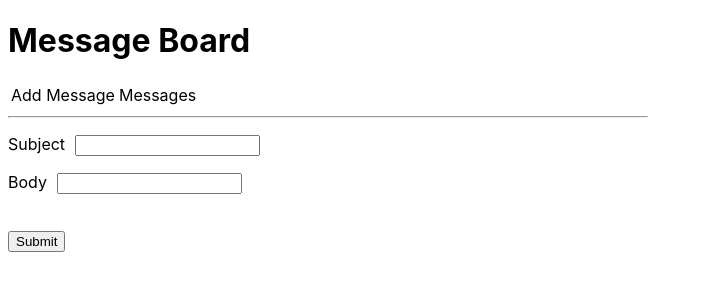
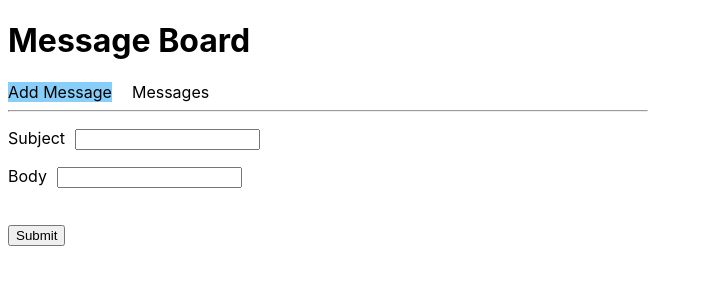
Before and after one commit to learoncero/REACT_Assignments, a React (Vite) app in the folder REACT_Assignment2/: page / in a window 1280 px wide. Shown: the top 300 px of the page, without its empty margins (0-703 px from the left). Built offline with nearby package versions, Linux system fonts and the light colour scheme.

Commit message:
refactoring header and navigation and styling

```diff
--- a/REACT_Assignment2/src/App.tsx
+++ b/REACT_Assignment2/src/App.tsx
@@ -1,6 +1,7 @@
 import { useState } from "react";
 import Header from "./Header";
-import Navigation from "./Navigation";
+import AddMessageView from "./AddMessageView";
+import MessagesView from "./MessagesView";
 
 export type Message = {
   id: number;
@@ -52,14 +53,16 @@ export default function App() {
 
   return (
     <div>
-      <Header />
-      <Navigation
+      <Header
         messages={messages}
         tabIndex={tabIndex}
         onTabChange={onTabChange}
-        onSubmit={onSubmit}
-        onMessageRead={onMessageRead}
       />
+      <hr />
+      {tabIndex === 0 && <AddMessageView onSubmit={onSubmit} />}
+      {tabIndex === 1 && (
+        <MessagesView messages={messages} onMessageRead={onMessageRead} />
+      )}
     </div>
   );
 }
--- a/REACT_Assignment2/src/Header.tsx
+++ b/REACT_Assignment2/src/Header.tsx
@@ -1,7 +1,21 @@
-export default function Header() {
+import { Message } from "./App";
+import Navigation from "./Navigation";
+
+type Props = {
+  messages: Array<Message>;
+  tabIndex: number;
+  onTabChange(tabIndex: number): void;
+};
+
+export default function Header({ messages, tabIndex, onTabChange }: Props) {
   return (
-    <header>
+    <div>
       <h1>Message Board</h1>
-    </header>
+      <Navigation
+        messages={messages}
+        tabIndex={tabIndex}
+        onTabChange={onTabChange}
+      />
+    </div>
   );
 }
--- a/REACT_Assignment2/src/Navigation.css
+++ b/REACT_Assignment2/src/Navigation.css
@@ -2,7 +2,24 @@ hr {
   margin-bottom: 1rem;
 }
 
-td:hover {
-  background-color: #f5f5f5;
+.tabInactive {
+  background: none;
+  color: inherit;
+  border: none;
+  padding: 0;
+  font: inherit;
   cursor: pointer;
+  outline: inherit;
+  margin-right: 20px;
 }
+
+.tabActive {
+  background: lightskyblue;
+  color: inherit;
+  border: none;
+  padding: 0;
+  font: inherit;
+  cursor: pointer;
+  outline: inherit;
+  margin-right: 20px;
+}
--- a/REACT_Assignment2/src/Navigation.tsx
+++ b/REACT_Assignment2/src/Navigation.tsx
@@ -1,49 +1,36 @@
-import AddMessageView from "./AddMessageView";
 import { Message } from "./App";
-import MessagesView from "./MessagesView";
 import "./Navigation.css";
 
 type Props = {
   messages: Array<Message>;
   tabIndex: number;
   onTabChange(tabIndex: number): void;
-  onSubmit(subject: string, body: string): void;
-  onMessageRead(id: number): void;
 };
 
-export default function Navigation({
-  messages,
-  tabIndex,
-  onTabChange,
-  onSubmit,
-  onMessageRead,
-}: Props) {
+export default function Navigation({ messages, tabIndex, onTabChange }: Props) {
   const unreadMessagesCount = messages.filter(
     (message) => !message.read
   ).length;
 
   return (
     <div>
-      <table>
-        <tbody>
-          <tr>
-            <td onClick={() => onTabChange(0)}>Add Message</td>
-            <td onClick={() => onTabChange(1)}>
-              Messages{" "}
-              {unreadMessagesCount > 5
-                ? "5+"
-                : unreadMessagesCount !== 0
-                ? "(" + unreadMessagesCount + ")"
-                : null}
-            </td>
-          </tr>
-        </tbody>
-      </table>
-      <hr />
-      {tabIndex === 0 && <AddMessageView onSubmit={onSubmit} />}
-      {tabIndex === 1 && (
-        <MessagesView messages={messages} onMessageRead={onMessageRead} />
-      )}
+      <button
+        className={tabIndex === 0 ? "tabActive" : "tabInactive"}
+        onClick={() => onTabChange(0)}
+      >
+        Add Message
+      </button>
+      <button
+        className={tabIndex === 1 ? "tabActive" : "tabInactive"}
+        onClick={() => onTabChange(1)}
+      >
+        Messages{" "}
+        {unreadMessagesCount > 5
+          ? "(5+)"
+          : unreadMessagesCount !== 0
+          ? "(" + unreadMessagesCount + ")"
+          : null}
+      </button>
     </div>
   );
 }
```
